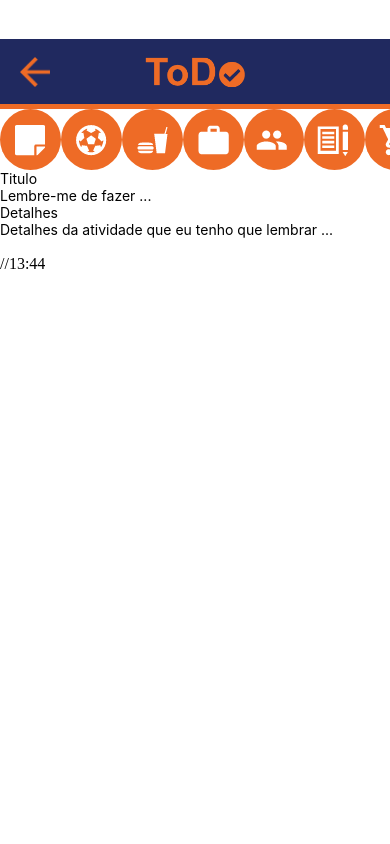
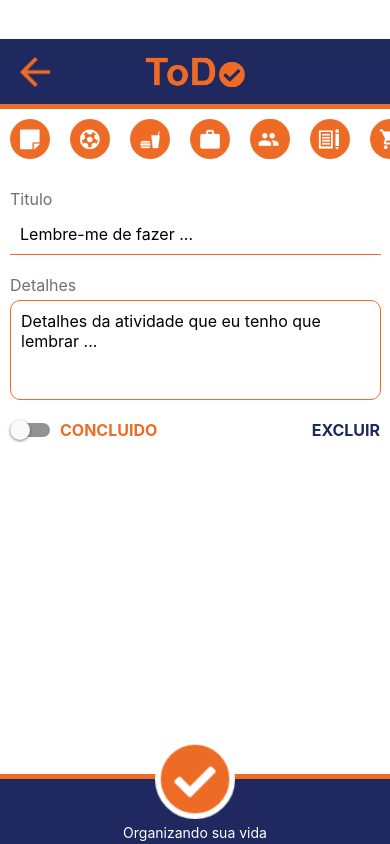
Before and after one commit to GuilhermePortella/TodoList-Mobile, a React Native app: screen / in a window 390 px wide. Built offline with nearby package versions, Linux system fonts and the light colour scheme.

Commit message:
Incluir tarefa

```diff
--- a/src/views/Task/index.js
+++ b/src/views/Task/index.js
@@ -18,16 +18,18 @@ import Footer from "../../components/Footer";
 import typeIcons from "../../utils/typeIcons";
 
 export default function Task() {
+    const [done, setDone] = useState(false);
     return (
         <KeyboardAvoidingView behavior='padding' style={styles.container}>
             <Header showBack={true} />
             <ScrollView style={{ width: '100%' }}>
 
-                <ScrollView horizontal={true} showsHorizontalScrollIndicator={false}>
+                <ScrollView horizontal={true} showsHorizontalScrollIndicator={false} style={{marginVertical: 10}}>
                     {
                         typeIcons.map(icon => (
+                            icon != null &&
                         <TouchableOpacity>
-                            <Image source={icon} style={styles.ImageIcon}/>
+                            <Image source={icon} style={styles.imageIcon}/>
                         </TouchableOpacity>
                         ))
                     }
@@ -37,9 +39,26 @@ export default function Task() {
                 <TextInput style={styles.input} maxLength={30} placeholder={"Lembre-me de fazer ... "}/>
 
                 <Text style={styles.label}>Detalhes</Text>
-                <TextInput style={styles.input} maxLength={200} multiline={true} placeholder={"Detalhes da atividade que eu tenho que lembrar ..."}/>
-                    //13:44
+                <TextInput style={styles.inputarea} maxLength={200} multiline={true} placeholder={"Detalhes da atividade que eu tenho que lembrar ..."}/>
+
+                <View style={styles.inLine}>
+                    <View style={styles.inputInline}>
+                        <Switch onValueChange={() => setDone(!done)} value={done}/>
+                        <Text style={styles.switchLabel}>
+                            Concluido
+                        </Text>
+                    </View>
+                    <TouchableOpacity>
+                        <Text style={styles.removeLabel}>
+                            EXCLUIR
+                        </Text>
+                    </TouchableOpacity>
+                </View>
+
+
             </ScrollView>
+
+            <Footer icon={'save'}/>
         </KeyboardAvoidingView>
     )
 }
--- a/src/views/Task/styles.js
+++ b/src/views/Task/styles.js
@@ -1,7 +1,68 @@
 import { StyleSheet } from 'react-native';
 
 const styles = StyleSheet.create({
-
+    container: {
+        flex: 1,
+        backgroundColor: '#FFF',
+        alignItems: 'flex-start',
+        justifyContent: 'flex-start'
+    },
+    imageIcon: {
+        width: 40,
+        height: 40,
+        marginHorizontal: 10
+    },
+    label: {
+        color: '#707070',
+        fontSize: 16,
+        paddingHorizontal: 10,
+        marginTop: 20,
+        marginBottom: 5
+    },
+    input: {
+        fontSize: 16,
+        padding: 10,
+        width: '95%',
+        borderBottomWidth: 1,
+        borderBottomColor: '#EE6B26',
+        marginHorizontal: 10
+    },
+    inputarea:{
+        fontSize: 16,
+        padding: 10,
+        width: '95%',
+        borderWidth: 1,
+        borderColor: '#EE6B26',
+        marginHorizontal: 10,
+        borderRadius: 10,
+        height: 100,
+        textAlignVertical: 'top'
+    },
+    inLine: {
+        width: '100%',
+        flexDirection: 'row',
+        alignItems: 'center',
+        justifyContent: 'space-between',
+        padding: 10
+    },
+    inputInline: {
+        flexDirection: 'row',
+        alignItems: 'center',
+        marginVertical: 10
+    },
+    switchLabel: {
+        fontWeight: 'bold',
+        color: '#EE6B26',
+        textTransform: 'uppercase',
+        fontSize: 16,
+        paddingLeft: 10
+    },
+    removeLabel: {
+        fontWeight: 'bold',
+        color: '#20295F',
+        textTransform: 'uppercase',
+        fontSize: 16
+    }
 });
 
 export default styles;
```
